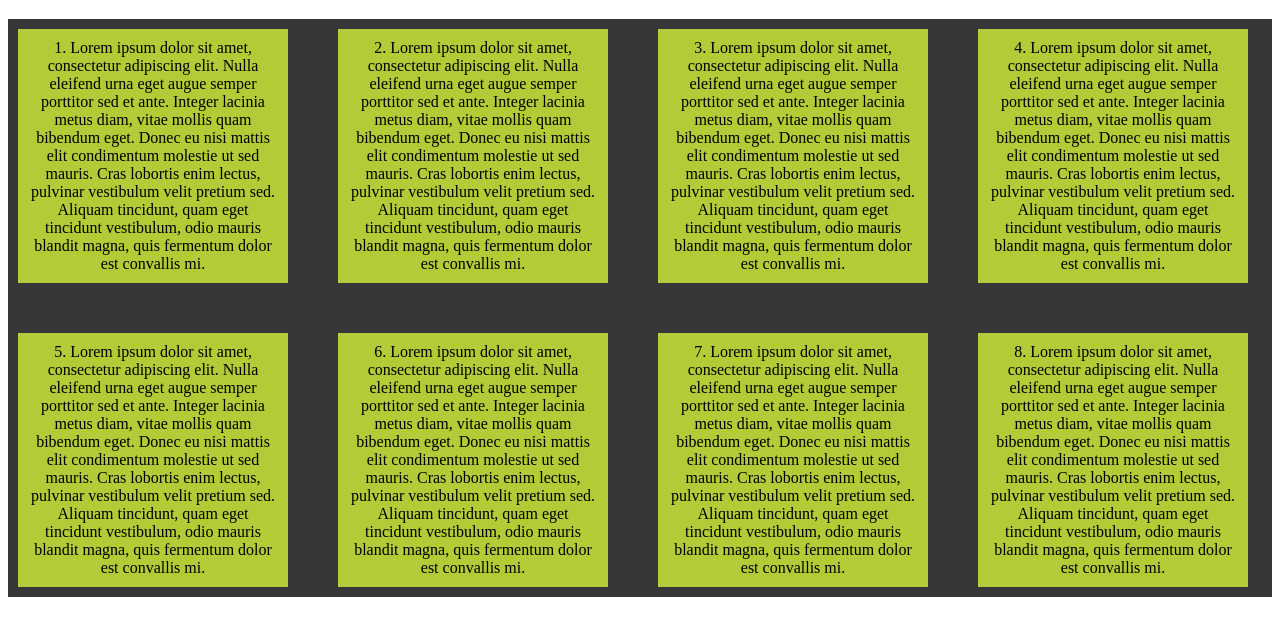
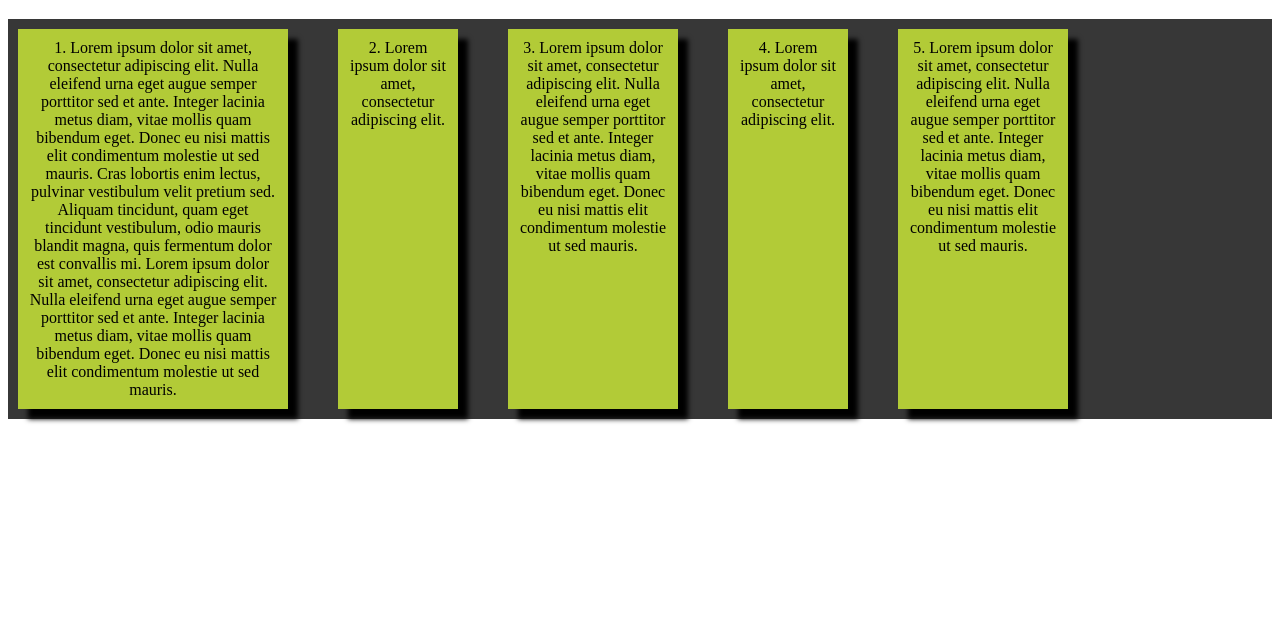
Before and after one commit to NadiXa/projekt_git, a plain HTML site: page index.html in a window 1280 px wide. Shown: the part 81-716 px from the top of the page. Drawn offline with Linux system fonts and the light colour scheme.

Commit message:
Added visual changes

```diff
--- a/index.html
+++ b/index.html
@@ -12,14 +12,12 @@
 
     <div id="container">
 
-        <div id="notes">1. Lorem ipsum dolor sit amet, consectetur adipiscing elit. Nulla eleifend urna eget augue semper porttitor sed et ante. Integer lacinia metus diam, vitae mollis quam bibendum eget. Donec eu nisi mattis elit condimentum molestie ut sed mauris. Cras lobortis enim lectus, pulvinar vestibulum velit pretium sed. Aliquam tincidunt, quam eget tincidunt vestibulum, odio mauris blandit magna, quis fermentum dolor est convallis mi.</div>
-        <div id="notes">2. Lorem ipsum dolor sit amet, consectetur adipiscing elit. Nulla eleifend urna eget augue semper porttitor sed et ante. Integer lacinia metus diam, vitae mollis quam bibendum eget. Donec eu nisi mattis elit condimentum molestie ut sed mauris. Cras lobortis enim lectus, pulvinar vestibulum velit pretium sed. Aliquam tincidunt, quam eget tincidunt vestibulum, odio mauris blandit magna, quis fermentum dolor est convallis mi.</div>
-        <div id="notes">3. Lorem ipsum dolor sit amet, consectetur adipiscing elit. Nulla eleifend urna eget augue semper porttitor sed et ante. Integer lacinia metus diam, vitae mollis quam bibendum eget. Donec eu nisi mattis elit condimentum molestie ut sed mauris. Cras lobortis enim lectus, pulvinar vestibulum velit pretium sed. Aliquam tincidunt, quam eget tincidunt vestibulum, odio mauris blandit magna, quis fermentum dolor est convallis mi.</div>
-        <div id="notes">4. Lorem ipsum dolor sit amet, consectetur adipiscing elit. Nulla eleifend urna eget augue semper porttitor sed et ante. Integer lacinia metus diam, vitae mollis quam bibendum eget. Donec eu nisi mattis elit condimentum molestie ut sed mauris. Cras lobortis enim lectus, pulvinar vestibulum velit pretium sed. Aliquam tincidunt, quam eget tincidunt vestibulum, odio mauris blandit magna, quis fermentum dolor est convallis mi.</div>
-        <div id="notes">5. Lorem ipsum dolor sit amet, consectetur adipiscing elit. Nulla eleifend urna eget augue semper porttitor sed et ante. Integer lacinia metus diam, vitae mollis quam bibendum eget. Donec eu nisi mattis elit condimentum molestie ut sed mauris. Cras lobortis enim lectus, pulvinar vestibulum velit pretium sed. Aliquam tincidunt, quam eget tincidunt vestibulum, odio mauris blandit magna, quis fermentum dolor est convallis mi.</div>
-        <div id="notes">6. Lorem ipsum dolor sit amet, consectetur adipiscing elit. Nulla eleifend urna eget augue semper porttitor sed et ante. Integer lacinia metus diam, vitae mollis quam bibendum eget. Donec eu nisi mattis elit condimentum molestie ut sed mauris. Cras lobortis enim lectus, pulvinar vestibulum velit pretium sed. Aliquam tincidunt, quam eget tincidunt vestibulum, odio mauris blandit magna, quis fermentum dolor est convallis mi.</div>
-        <div id="notes">7. Lorem ipsum dolor sit amet, consectetur adipiscing elit. Nulla eleifend urna eget augue semper porttitor sed et ante. Integer lacinia metus diam, vitae mollis quam bibendum eget. Donec eu nisi mattis elit condimentum molestie ut sed mauris. Cras lobortis enim lectus, pulvinar vestibulum velit pretium sed. Aliquam tincidunt, quam eget tincidunt vestibulum, odio mauris blandit magna, quis fermentum dolor est convallis mi.</div>
-        <div id="notes">8. Lorem ipsum dolor sit amet, consectetur adipiscing elit. Nulla eleifend urna eget augue semper porttitor sed et ante. Integer lacinia metus diam, vitae mollis quam bibendum eget. Donec eu nisi mattis elit condimentum molestie ut sed mauris. Cras lobortis enim lectus, pulvinar vestibulum velit pretium sed. Aliquam tincidunt, quam eget tincidunt vestibulum, odio mauris blandit magna, quis fermentum dolor est convallis mi.</div>
+        <div class="notes" id="n1">1. Lorem ipsum dolor sit amet, consectetur adipiscing elit. Nulla eleifend urna eget augue semper porttitor sed et ante. Integer lacinia metus diam, vitae mollis quam bibendum eget. Donec eu nisi mattis elit condimentum molestie ut sed mauris. Cras lobortis enim lectus, pulvinar vestibulum velit pretium sed. Aliquam tincidunt, quam eget tincidunt vestibulum, odio mauris blandit magna, quis fermentum dolor est convallis mi. Lorem ipsum dolor sit amet, consectetur adipiscing elit. Nulla eleifend urna eget augue semper porttitor sed et ante. Integer lacinia metus diam, vitae mollis quam bibendum eget. Donec eu nisi mattis elit condimentum molestie ut sed mauris.</div>
+        <div class="notes" id="n2">2. Lorem ipsum dolor sit amet, consectetur adipiscing elit.</div>
+        <div class="notes" id="n3">3. Lorem ipsum dolor sit amet, consectetur adipiscing elit. Nulla eleifend urna eget augue semper porttitor sed et ante. Integer lacinia metus diam, vitae mollis quam bibendum eget. Donec eu nisi mattis elit condimentum molestie ut sed mauris.</div>
+        <div class="notes" id="n4">4. Lorem ipsum dolor sit amet, consectetur adipiscing elit.</div>
+        <div class="notes" id="n5">5. Lorem ipsum dolor sit amet, consectetur adipiscing elit. Nulla eleifend urna eget augue semper porttitor sed et ante. Integer lacinia metus diam, vitae mollis quam bibendum eget. Donec eu nisi mattis elit condimentum molestie ut sed mauris.</div>
+
 
     </div>
 
--- a/style.css
+++ b/style.css
@@ -7,12 +7,13 @@
     gap: 50px;
 }
 
-#notes
+.notes
 {
     background-color: #B2CB37;
     text-align: center;
     padding: 10px;
-    width: 250px;
+    max-width: 250px;
+    box-shadow: 10px 10px 5px;
 }
 
 h1
@@ -21,3 +22,13 @@ h1
     background-color: #2E3130;
     padding: 10px;
 }
+
+#n2, #n4
+{
+    width: 100px;
+}
+
+#n3, #n5
+{
+    width: 150px;
+}
```
